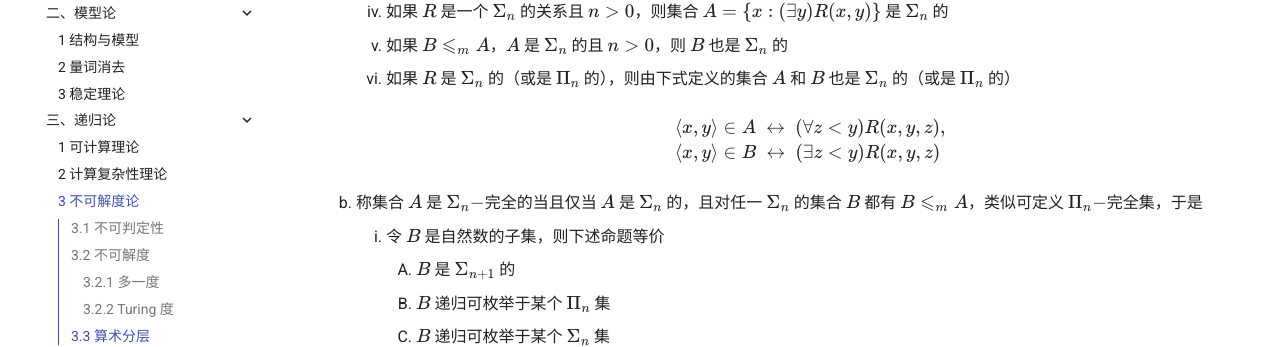
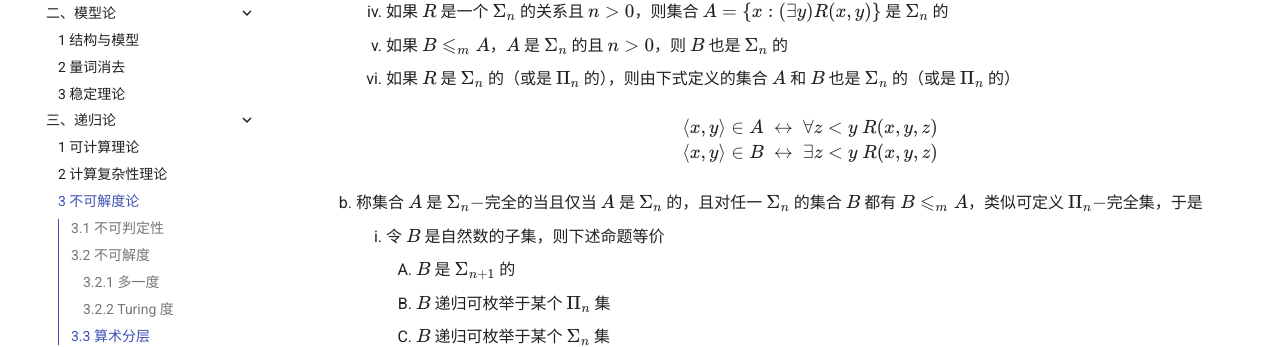
Before and after one commit to ShiinaHiiragi/note, an MkDocs documentation site: the page built from docs/logic/rec/dou.md, in a window 1280 px wide and 900 px high, scrolled down 5549 px. Shown: the part 203-550 px from the top of the window. Built offline with MkDocs 1.6.1 and Material for MkDocs 9.7.7, drawn with Linux system fonts in a browser that asks for light colours; comment, search, counter and statistics services are not loaded; some of the changed text lies outside the part shown.

Commit message:
change oracle

```diff
--- a/docs/logic/rec/dou.md
+++ b/docs/logic/rec/dou.md
@@ -174,8 +174,8 @@
 
             $$
             \begin{aligned}
-            & \langle x, y\rangle \in A \ \leftrightarrow \ (\forall z<y) R(x, y, z), \\
-            & \langle x, y\rangle \in B \ \leftrightarrow \ (\exists z<y) R(x, y, z)
+            & \langle x, y\rangle \in A \ \leftrightarrow \ \forall z<y \ R(x, y, z) \\
+            & \langle x, y\rangle \in B \ \leftrightarrow \ \exists z<y \ R(x, y, z)
             \end{aligned}
             $$
 
```
Also changed, not shown: other parts of docs/logic/rec/dou.md (+1 -1 lines), docs/logic/rec/cplx.md (+1 -3 lines).
